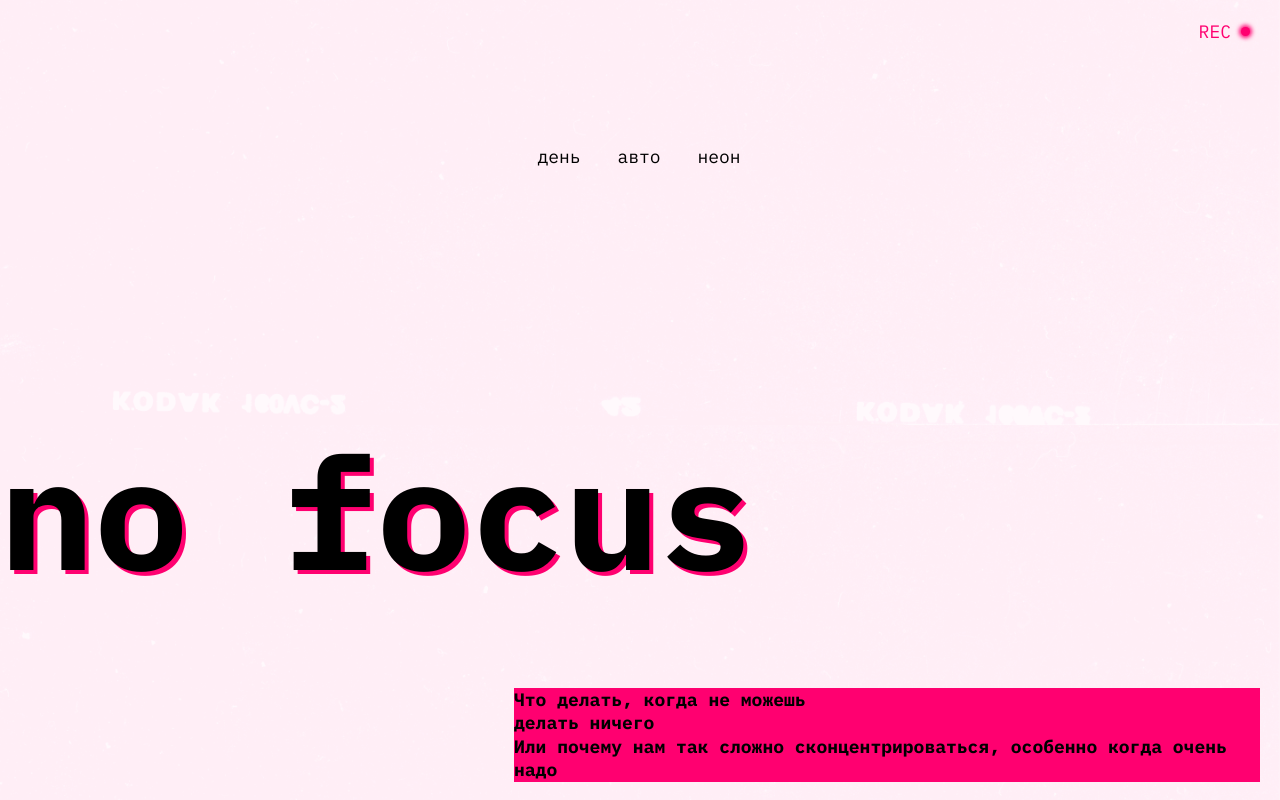
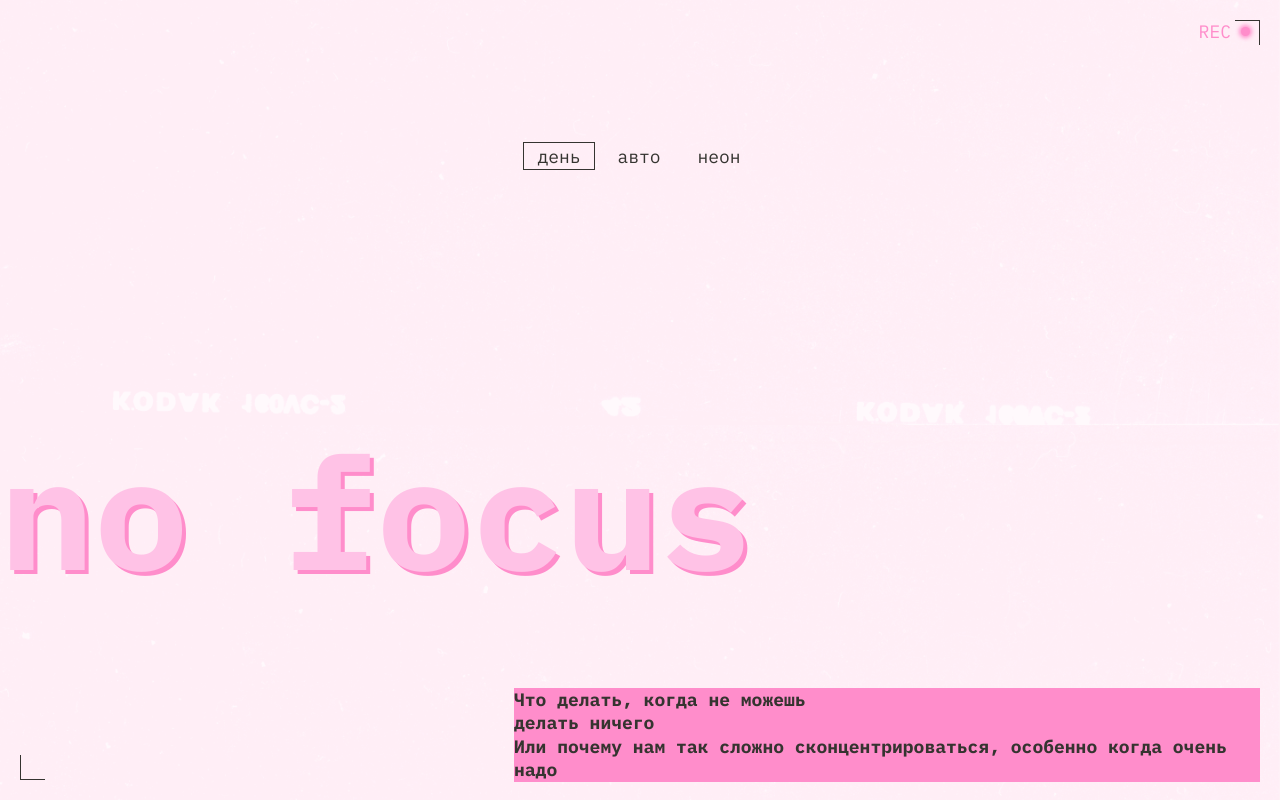
Before and after one commit to Makey-Makeich/slozhno-sosredotochitsya-fd, a plain HTML site: page index.html in a window 1280 px wide. Both pictures are taken after a click on the button "день". Shown: the top 800 px of the page. Drawn offline with Linux system fonts and the light colour scheme.

Commit message:
Update light.css

```diff
--- a/styles/light.css
+++ b/styles/light.css
@@ -5,19 +5,32 @@
 */
 
 :root.theme-light {
-  --bg-image: url(../images/cover-image-light.png);
+  --bg-image: url("../images/cover-image-light.png");
+  --accent-color: #FF8DCB;
+  --decoration-element: #353430;
+  --main-text-color: #FFC2E6;
+  --block-color: #353430;
+  --main-block-color: #353430;
+  --header-block-text: #353430;
   /* сохраните этот селектор в приведённом виде.
     Так стили написанные ниже будут иметь больший вес,
     чем стили в медиазапросе предпочтений пользователя
   */
 }
 
-.theme-light .page {
-  /* Вам также нужно будет написать ряд подобных селекторов */
+@media (perfers-color-shame: light) {
+  :root {
+    --bg-image: url("../images/cover-image-light.png");
+    --accent-color:  #FF8DCB;
+    --decoration-element: #353430;
+    --main-text-color: #FFC2E6;
+    --block-color: #353430;
+    --main-block-color: #353430;
+    --header-block-text: #353430;
+  }
 }
 
-@media (perfers-color-shame:light) {
-  :root {
-    --bg-image: url(../images/cover-image-iight.png)
-  }
+/*.rec-title {
+  display: none;
 }
+*/
```
